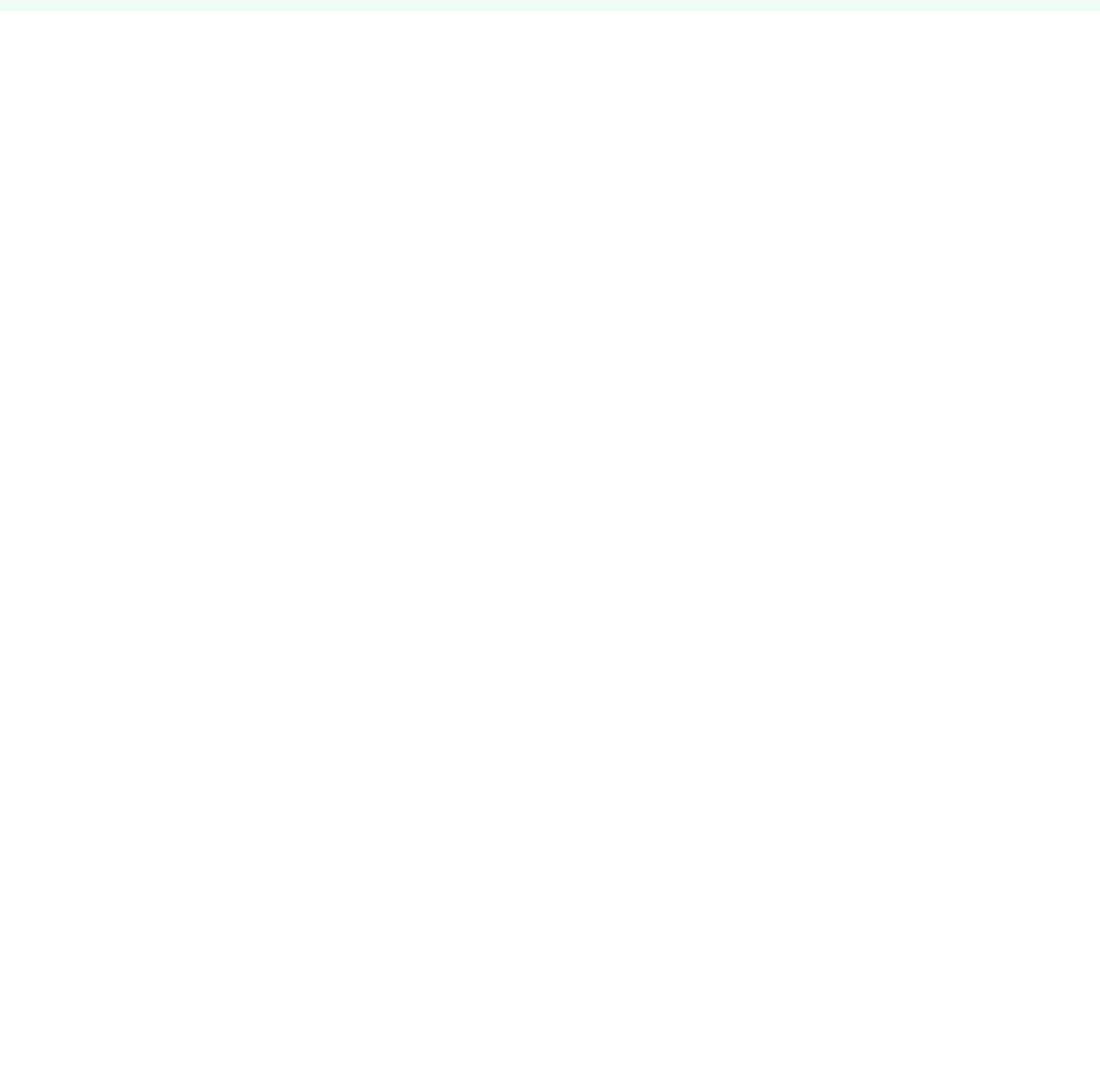
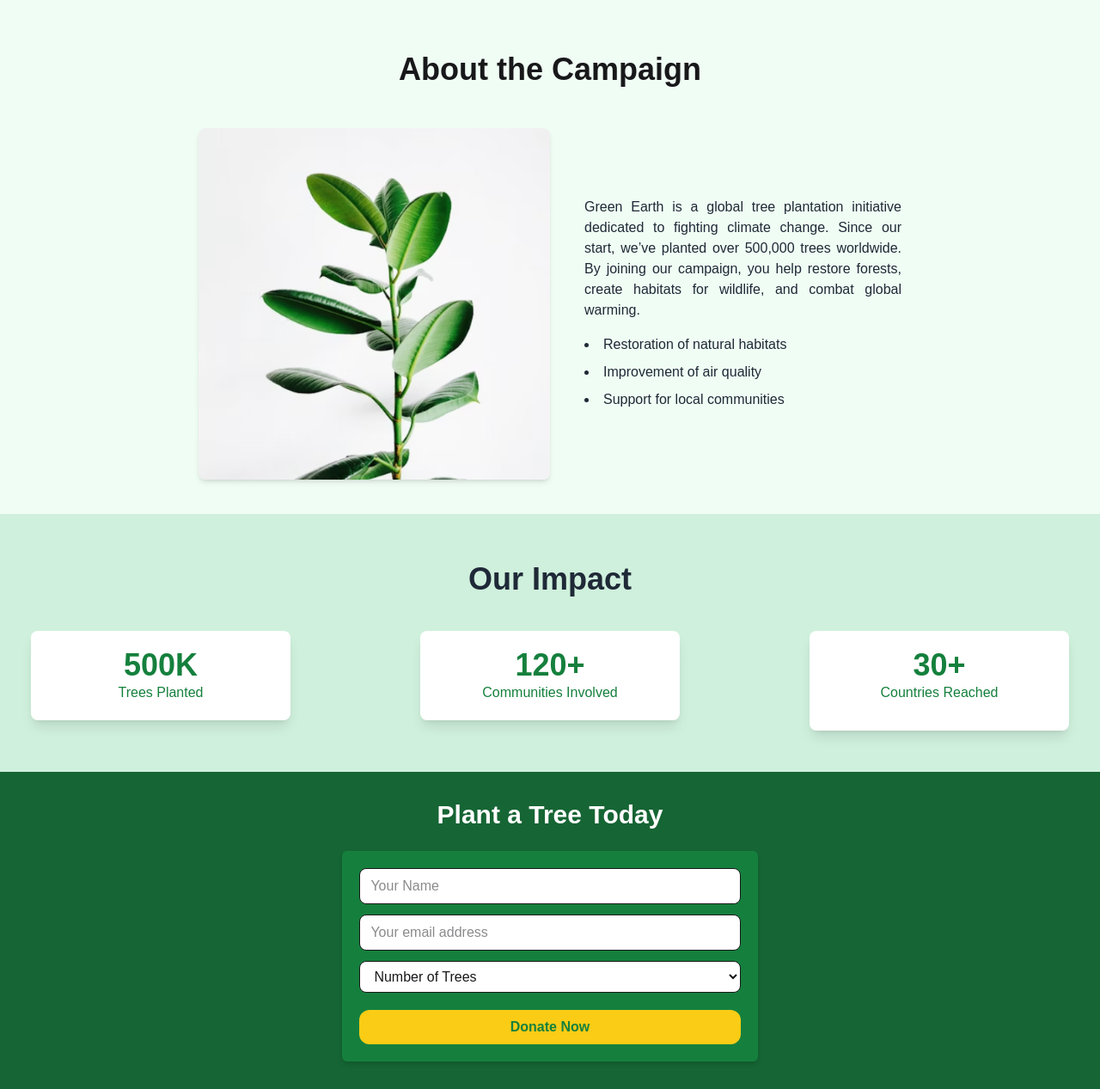
Before and after one commit to MahmudulhasanImran/Assinment6, a plain HTML site: page index.html in a window 1280 px wide. Shown: the part 605-1872 px from the top of the page at 86% size. Before the commit the page ends 800 px from the top, so only its background shows below. Drawn offline with nearby package versions, Linux system fonts and the light colour scheme; files that its build step writes are made by us from their sources.

Commit message:
modal + footer section

```diff
--- a/index.html
+++ b/index.html
@@ -131,3 +131,111 @@
 
         </div>
       </section>
+
+      <dialog id="PlanteModal" class="modal modal-bottom sm:modal-middle ">
+        <div class="modal-box">
+          <div id="PlantsDetailes-Container">
+
+
+
+
+
+
+          </div>
+          <div class="modal-action">
+            <form method="dialog">
+              <!-- if there is a button in form, it will close the modal -->
+              <button class="btn">Close</button>
+            </form>
+          </div>
+        </div>
+      </dialog>
+
+      <!-- About Camping section  -->
+
+
+      <section class="w-full max-w-[850px] mx-auto mt-12 mb-10 px-4">
+        <h1 class="text-center font-semibold text-4xl mb-12">About the Campaign</h1>
+
+        <div class="flex flex-col md:flex-row items-center md:items-center gap-8 md:gap-10">
+          <!-- Image -->
+          <img src="./assets/about.png" alt="Campaign Image" class="w-full md:w-1/2 rounded-lg shadow-md">
+
+          <!-- Text Content -->
+          <div class="md:w-1/2 mt-6 md:mt-0">
+            <p class="mb-4 text-[#1F2937] text-justify">
+              Green Earth is a global tree plantation initiative dedicated to fighting climate change.
+              Since our start, we’ve planted over 500,000 trees worldwide. By joining our campaign,
+              you help restore forests, create habitats for wildlife, and combat global warming.
+            </p>
+
+            <ul class="list-disc list-inside space-y-2 text-[#1F2937]">
+              <li>Restoration of natural habitats</li>
+              <li>Improvement of air quality</li>
+              <li>Support for local communities</li>
+            </ul>
+          </div>
+        </div>
+      </section>
+
+      <!-- our impact -->
+
+      <section class="bg-[#CFF0DC]">
+
+        <div class="md:w-[1240px] md: mx-auto  p-4 ">
+          <h1 class="text-center font-semibold text-4xl mt-10  text-[#1F2937]">Our Impact</h1>
+          <div class="md:flex justify-between mt-10 space-y-3 mb-8">
+            <div class="md:w-[25%] bg-white shadow-lg  rounded-lg p-5 text-center">
+
+              <h1 class="text-4xl font-semibold text-[#15803D]">500K</h1>
+              <p class="text-[#15803D]">Trees Planted</p>
+            </div>
+            <div class="md:w-[25%] bg-white shadow-lg  rounded-lg p-5 text-center">
+
+              <h1 class="text-4xl font-semibold text-[#15803D]">120+</h1>
+              <p class="text-[#15803D]">Communities Involved</p>
+            </div>
+            <div class="md:w-[25%] bg-white shadow-lg  rounded-lg p-5 text-center">
+
+              <h1 class="text-4xl font-semibold text-[#15803D]">30+</h1>
+              <p class="text-[#15803D]">Countries Reached</p>
+            </div>
+          </div>
+        </div>
+
+
+      </section>
+
+      <!-- from section  -->
+
+
+      <section class="bg-[#166534] py-8">
+        <div class="max-w-[1240px] mx-auto px-4">
+          <h1 class="text-2xl md:text-3xl text-white font-semibold text-center mb-6">
+            Plant a Tree Today
+          </h1>
+
+          <div class="flex justify-center ">
+            <div class="w-full md:w-2/5 bg-[#15803D] shadow-md rounded-md p-5">
+              <form action="">
+                <input type="text" class="px-3 py-2 mb-3 bg-white rounded-lg w-full" placeholder="Your Name" />
+                <input type="text" class="px-3 py-2 mb-3 bg-white rounded-lg w-full" placeholder="Your email address" />
+                <select class="px-3 py-2 bg-white w-full rounded-lg mb-3">
+                  <option disabled selected>Number of Trees</option>
+                  <option>1 Trees 5$</option>
+                  <option>5 Trees 25$</option>
+                  <option>10 Trees 50$</option>
+                </select>
+                <button
+                  class="w-full px-3 py-2 bg-[#FACC15] text-[#15803D] mt-2 rounded-xl font-semibold hover:bg-yellow-400 transition">
+                  Donate Now
+                </button>
+              </form>
+            </div>
+          </div>
+        </div>
+      </section>
+
+
+
+      </main>
```
